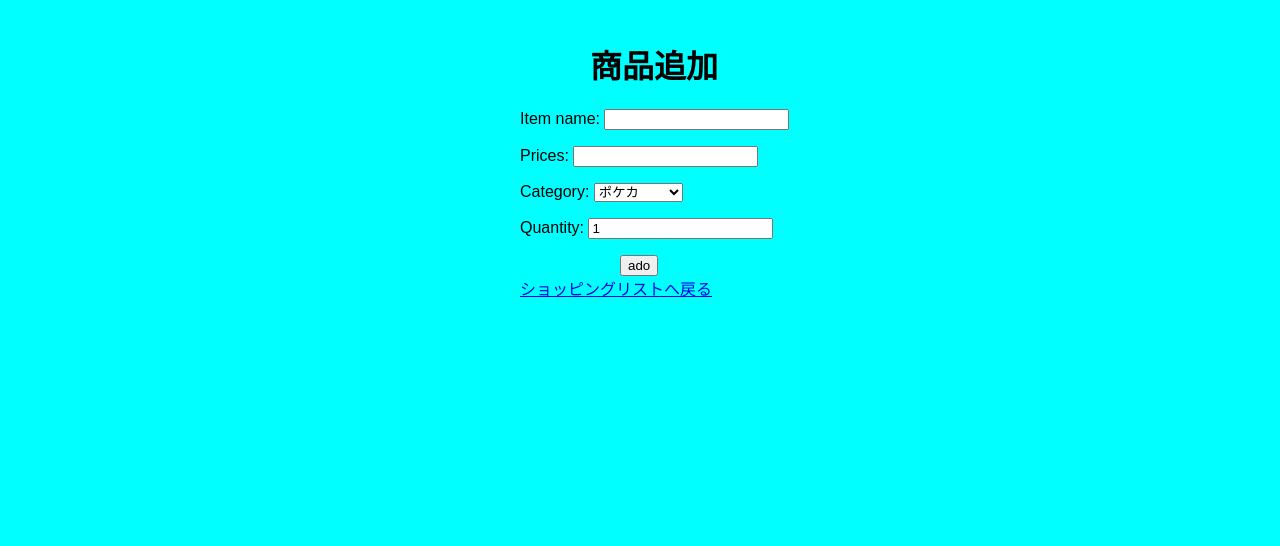
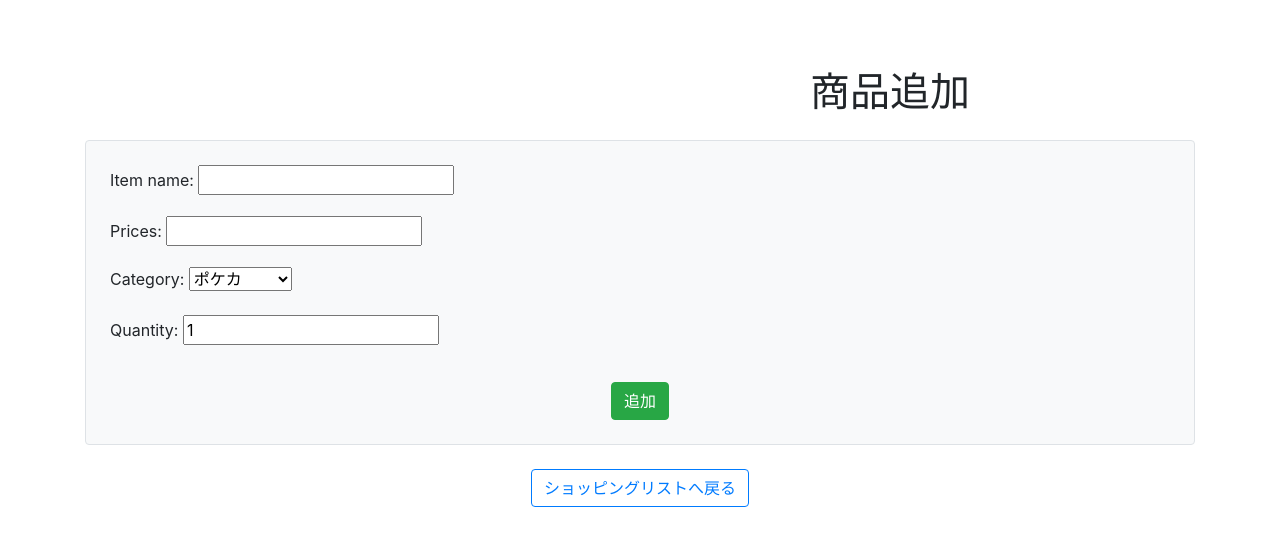
Before and after one commit to tatusyanin/todo_project, a Django app: page /shopping/add/ in a window 1280 px wide. Shown: the top 546 px of the page. Run offline with Django 4.2, Linux system fonts and the light colour scheme; data comes from the database, SQL or seed files in the repository; some libraries are stand-ins or nearby versions.

Commit message:
Update shopping_item_add.html

```diff
--- a/templates/shopping_item_add.html
+++ b/templates/shopping_item_add.html
@@ -1,5 +1,3 @@
-<!-- shopping_item_add.html -->
-
 <!DOCTYPE html>
 <html lang="ja">
 <head>
@@ -8,17 +6,31 @@
     <title>Shopping Todo - 商品追加</title>
     {% load static %}
     <link rel="stylesheet" href="{% static 'css/styles_shopping.css' %}">
+    <!-- Bootstrap CSS -->
+    <link rel="stylesheet" href="https://stackpath.bootstrapcdn.com/bootstrap/4.5.2/css/bootstrap.min.css">
 </head>
 <body>
-    <div class="ado">
-    <h1>商品追加</h1>
-    <form method="post" action="{% url 'shopping_item_add' %}">
-        {% csrf_token %}
-        {{ form.as_p }}
-        <button type="submit">ado</button>
-    </form>
-    <a href="{% url 'shopping_todo' %}">ショッピングリストへ戻る</a>
-    <!-- 商品の一覧を表示するセクション -->
+    <div class="container mt-5">
+        <h1 class="text-center mb-4">商品追加</h1>
+
+        <!-- 商品追加フォーム -->
+        <form method="post" action="{% url 'shopping_item_add' %}" class="p-4 border rounded bg-light">
+            {% csrf_token %}
+            {{ form.as_p }}
+            <div class="text-center">
+                <button type="submit" class="btn btn-success mt-3">追加</button>
+            </div>
+        </form>
+
+        <!-- 戻るリンク -->
+        <div class="text-center mt-4">
+            <a href="{% url 'shopping_todo' %}" class="btn btn-outline-primary">ショッピングリストへ戻る</a>
+        </div>
     </div>
+
+    <!-- Bootstrap JS, Popper.js, and jQuery -->
+    <script src="https://code.jquery.com/jquery-3.5.1.slim.min.js"></script>
+    <script src="https://cdn.jsdelivr.net/npm/@popperjs/core@2.9.2/dist/umd/popper.min.js"></script>
+    <script src="https://stackpath.bootstrapcdn.com/bootstrap/4.5.2/js/bootstrap.min.js"></script>
 </body>
 </html>
```
